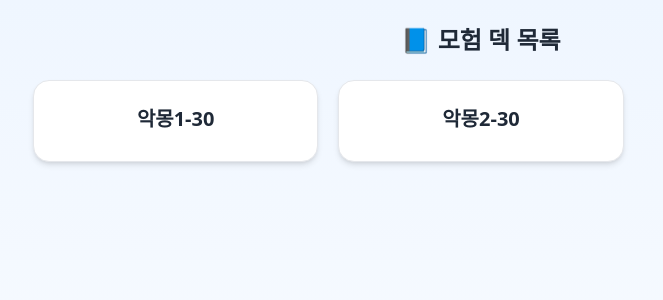
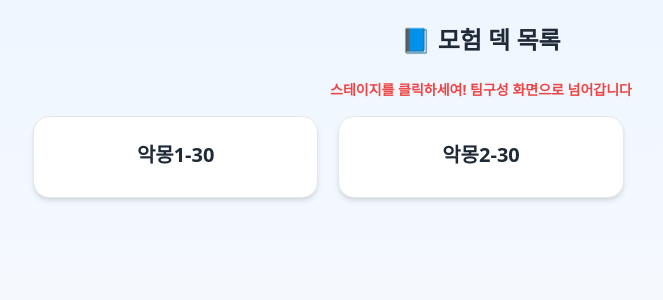
Before and after one commit to ogeongeun/snr-guide, a React (Create React App) app: page /adventure in a window 1280 px wide. Shown: the top 300 px of the page, without its empty margins (159-822 px from the left). Built offline with nearby package versions, Linux system fonts and the light colour scheme.

Commit message:
무한의 탑 추가

```diff
--- a/src/pages/Adventure.jsx
+++ b/src/pages/Adventure.jsx
@@ -9,6 +9,9 @@ const Adventure = () => {
       <h2 className="text-2xl font-bold text-center text-gray-800 mb-6">
         📘 모험 덱 목록
       </h2>
+      <p className="text-sm font-semibold text-center text-red-500 mb-4">
+    스테이지를 클릭하세여! 팀구성 화면으로 넘어갑니다
+  </p>
 
       <div className="grid grid-cols-1 sm:grid-cols-2 md:grid-cols-3 gap-5 max-w-4xl mx-auto">
         {stages.map((stage) => (
--- a/src/pages/AdventureDetailPage.jsx
+++ b/src/pages/AdventureDetailPage.jsx
@@ -37,6 +37,7 @@ const AdventureDetailPage = () => {
       <div className="max-w-5xl mx-auto bg-white shadow-md rounded-2xl p-6">
         <h1 className="text-3xl font-bold text-center text-gray-800 mb-6">🗺️ {stage} 모험 덱</h1>
 
+
         {Object.entries(stageData).map(([mainTeamKey, subTeams], i) => (
           <div
             key={mainTeamKey}
--- a/src/pages/InfinityTowerDetailPage.jsx
+++ b/src/pages/InfinityTowerDetailPage.jsx
@@ -15,12 +15,16 @@ const InfinityTowerDetailPage = () => {
       <h1 className="text-2xl font-bold mb-6 text-center">🏯 {decodedFloor}</h1>
 
       <div className="space-y-6">
+        <p className="text-sm font-semibold text-center text-red-500 mb-4">
+    스테이지를 클릭하세여! 팀구성 화면으로 넘어갑니다
+  </p>
         {towerData.teams.map((team, idx) => (
           <Link
             to={`/infinity-skill/${encodeURIComponent(decodedFloor)}/${idx}`}  // ⬅️ 팀 번호 포함
             key={idx}
             className="block border border-purple-300 bg-white rounded-xl shadow hover:shadow-md transition duration-200 p-4"
           >
+
             <h2 className="text-lg font-semibold text-purple-700 mb-2">팀 {idx + 1}</h2>
             <p className="text-sm italic text-gray-600 mb-3">{team.description}</p>
 
```
